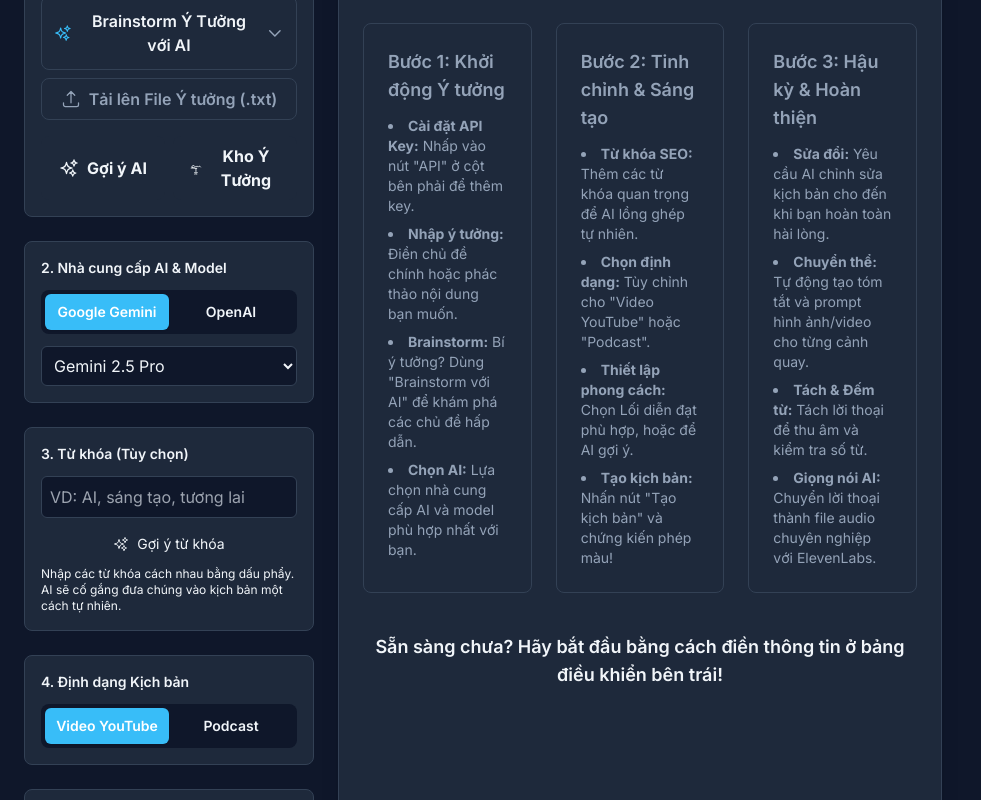
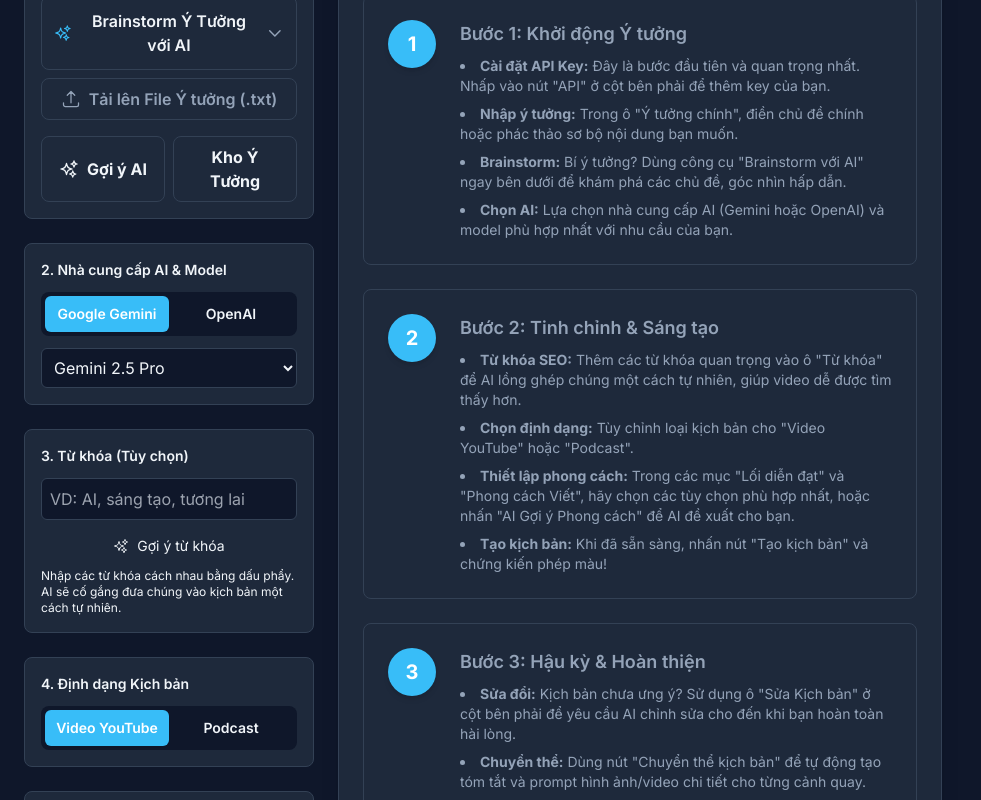
Before and after one commit to thuanndbxvp/ContentCreator5, a React (Vite) app: page / in a window 1280 px wide. Shown: the part 380-1180 px from the top of the page, without its empty margins (0-981 px from the left). Built offline with nearby package versions, Linux system fonts and the light colour scheme.

Commit message:
refactor: Improve button styles and initial state display
Updates button hover states for better visual feedback and restyles the initial state description in OutputDisplay for a clearer workflow presentation.

```diff
--- a/components/ControlPanel.tsx
+++ b/components/ControlPanel.tsx
@@ -135,7 +135,7 @@ export const ControlPanel: React.FC<ControlPanelProps> = ({
             {ideaList.length > 0 && (
                 <button
                     onClick={() => handleSaveAll(ideaList)}
-                    className="flex items-center gap-1 text-xs bg-secondary hover:bg-primary/50 text-text-secondary px-2 py-1 rounded-md transition"
+                    className="flex items-center gap-1 text-xs bg-secondary hover:bg-border hover:text-text-primary text-text-secondary px-2 py-1 rounded-md transition"
                     aria-label="Lưu tất cả ý tưởng hiển thị"
                 >
                     <BookmarkIcon className="w-3 h-3"/>
@@ -160,13 +160,22 @@ export const ControlPanel: React.FC<ControlPanelProps> = ({
                         Sử dụng
                     </button>
                     <button
-                      onClick={() => onSaveIdea(idea)}
-                      disabled={isIdeaSaved(idea)}
-                      className="flex items-center gap-1 text-xs bg-primary hover:bg-primary/50 text-text-secondary px-2 py-1 rounded-md transition disabled:opacity-50 disabled:cursor-not-allowed"
-                    >
-                      <BookmarkIcon className="w-3 h-3"/>
-                      {isIdeaSaved(idea) ? 'Đã lưu' : 'Lưu'}
-                    </button>
+                        onClick={() => onSaveIdea(idea)}
+                        disabled={isIdeaSaved(idea)}
+                        className="flex items-center gap-1 text-xs bg-primary hover:bg-secondary text-text-secondary px-2 py-1 rounded-md transition disabled:opacity-50 disabled:cursor-not-allowed"
+                      >
+                          {isIdeaSaved(idea) ? (
+                              <>
+                                  <CheckIcon className="w-3.5 h-3.5 text-green-400" />
+                                  <span className="text-text-secondary">Đã lưu</span>
+                              </>
+                          ) : (
+                              <>
+                                  <BookmarkIcon className="w-3 h-3"/>
+                                  <span>Lưu</span>
+                              </>
+                          )}
+                      </button>
                   </div>
                 </div>
             ))}
@@ -208,7 +217,7 @@ export const ControlPanel: React.FC<ControlPanelProps> = ({
                 <button
                   onClick={onGenerateSuggestions}
                   disabled={isSuggesting || !title || isLoading}
-                  className="w-full flex items-center justify-center bg-secondary hover:bg-secondary/70 disabled:bg-secondary/40 disabled:cursor-not-allowed text-text-primary font-bold py-2 px-4 rounded-lg transition"
+                  className="w-full flex items-center justify-center bg-secondary hover:bg-secondary/70 disabled:bg-secondary/40 disabled:cursor-not-allowed text-text-primary font-bold py-2 px-4 rounded-lg transition border border-border"
                 >
                   {isSuggesting ? (
                     <svg className="animate-spin h-5 w-5" xmlns="http://www.w3.org/2000/svg" fill="none" viewBox="0 0 24 24">
@@ -225,9 +234,8 @@ export const ControlPanel: React.FC<ControlPanelProps> = ({
                 </button>
                 <button
                   onClick={onOpenSavedIdeasModal}
-                  className="w-full flex items-center justify-center bg-secondary hover:bg-secondary/70 text-text-primary font-bold py-2 px-4 rounded-lg transition"
+                  className="w-full flex items-center justify-center bg-secondary hover:bg-secondary/70 text-text-primary font-bold py-2 px-4 rounded-lg transition border border-border"
                 >
-                  <LightbulbIcon className="w-5 h-5 mr-2" />
                   Kho Ý Tưởng
                 </button>
             </div>
@@ -354,7 +362,7 @@ export const ControlPanel: React.FC<ControlPanelProps> = ({
             <button
                 onClick={onSuggestStyle}
                 disabled={isSuggestingStyle || !title || isLoading}
-                className="w-full mb-4 flex items-center justify-center bg-secondary/70 hover:bg-secondary disabled:bg-secondary/40 disabled:cursor-not-allowed text-text-primary font-semibold py-2.5 px-4 rounded-lg transition"
+                className="w-full mb-4 flex items-center justify-center border border-accent text-accent hover:bg-accent/20 disabled:border-border disabled:text-text-secondary disabled:cursor-not-allowed font-semibold py-2.5 px-4 rounded-lg transition"
             >
                 {isSuggestingStyle ? (
                     <>
--- a/components/OutputDisplay.tsx
+++ b/components/OutputDisplay.tsx
@@ -40,40 +40,54 @@ const GeneratingIndicator: React.FC<{text: string}> = ({ text }) => (
 const InitialState: React.FC = () => (
     <div className="text-text-secondary prose prose-invert max-w-none prose-p:leading-relaxed">
         <h2 className="text-3xl font-bold text-text-primary mb-4" style={{color: 'var(--color-accent)'}}>Giải phóng Sức sáng tạo của bạn.</h2>
-        <p className="text-lg">Biến ý tưởng lóe lên thành kịch bản video/podcast chuyên nghiệp chỉ trong vài phút. Bắt đầu hành trình sáng tạo của bạn ngay bây giờ.</p>
+        <p className="text-lg">Biến ý tưởng lóe lên thành kịch bản video/podcast chuyên nghiệp chỉ trong vài phút. Dưới đây là quy trình làm việc đề xuất:</p>
 
-        <div className="mt-8 grid grid-cols-1 md:grid-cols-3 gap-6">
-            <div className="bg-secondary p-6 rounded-lg border border-border transition-all hover:border-accent/50 hover:shadow-xl hover:shadow-accent/5">
-                <h3 className="font-semibold text-accent/90 text-lg">Bước 1: Khởi động Ý tưởng</h3>
-                <ul className="list-disc list-inside space-y-2 mt-3 text-sm text-text-secondary">
-                    <li><strong>Cài đặt API Key:</strong> Nhấp vào nút "API" ở cột bên phải để thêm key.</li>
-                    <li><strong>Nhập ý tưởng:</strong> Điền chủ đề chính hoặc phác thảo nội dung bạn muốn.</li>
-                    <li><strong>Brainstorm:</strong> Bí ý tưởng? Dùng "Brainstorm với AI" để khám phá các chủ đề hấp dẫn.</li>
-                    <li><strong>Chọn AI:</strong> Lựa chọn nhà cung cấp AI và model phù hợp nhất với bạn.</li>
-                </ul>
+        <div className="mt-8 space-y-6">
+            {/* Step 1 */}
+            <div className="bg-secondary p-6 rounded-lg border border-border flex gap-6 items-start">
+                <div className="flex-shrink-0 bg-accent text-white rounded-full w-12 h-12 flex items-center justify-center font-bold text-xl shadow-md shadow-accent/20">1</div>
+                <div>
+                    <h3 className="font-semibold text-accent/90 text-lg mb-2">Bước 1: Khởi động Ý tưởng</h3>
+                    <ul className="list-disc list-inside space-y-2 text-sm text-text-secondary">
+                        <li><strong>Cài đặt API Key:</strong> Đây là bước đầu tiên và quan trọng nhất. Nhấp vào nút "API" ở cột bên phải để thêm key của bạn.</li>
+                        <li><strong>Nhập ý tưởng:</strong> Trong ô "Ý tưởng chính", điền chủ đề chính hoặc phác thảo sơ bộ nội dung bạn muốn.</li>
+                        <li><strong>Brainstorm:</strong> Bí ý tưởng? Dùng công cụ "Brainstorm với AI" ngay bên dưới để khám phá các chủ đề, góc nhìn hấp dẫn.</li>
+                        <li><strong>Chọn AI:</strong> Lựa chọn nhà cung cấp AI (Gemini hoặc OpenAI) và model phù hợp nhất với nhu cầu của bạn.</li>
+                    </ul>
+                </div>
             </div>
-            <div className="bg-secondary p-6 rounded-lg border border-border transition-all hover:border-accent/50 hover:shadow-xl hover:shadow-accent/5">
-                <h3 className="font-semibold text-accent/90 text-lg">Bước 2: Tinh chỉnh & Sáng tạo</h3>
-                 <ul className="list-disc list-inside space-y-2 mt-3 text-sm text-text-secondary">
-                    <li><strong>Từ khóa SEO:</strong> Thêm các từ khóa quan trọng để AI lồng ghép tự nhiên.</li>
-                    <li><strong>Chọn định dạng:</strong> Tùy chỉnh cho "Video YouTube" hoặc "Podcast".</li>
-                    <li><strong>Thiết lập phong cách:</strong> Chọn Lối diễn đạt phù hợp, hoặc để AI gợi ý.</li>
-                    <li><strong>Tạo kịch bản:</strong> Nhấn nút "Tạo kịch bản" và chứng kiến phép màu!</li>
-                </ul>
+
+            {/* Step 2 */}
+            <div className="bg-secondary p-6 rounded-lg border border-border flex gap-6 items-start">
+                <div className="flex-shrink-0 bg-accent text-white rounded-full w-12 h-12 flex items-center justify-center font-bold text-xl shadow-md shadow-accent/20">2</div>
+                <div>
+                    <h3 className="font-semibold text-accent/90 text-lg mb-2">Bước 2: Tinh chỉnh & Sáng tạo</h3>
+                    <ul className="list-disc list-inside space-y-2 text-sm text-text-secondary">
+                        <li><strong>Từ khóa SEO:</strong> Thêm các từ khóa quan trọng vào ô "Từ khóa" để AI lồng ghép chúng một cách tự nhiên, giúp video dễ được tìm thấy hơn.</li>
+                        <li><strong>Chọn định dạng:</strong> Tùy chỉnh loại kịch bản cho "Video YouTube" hoặc "Podcast".</li>
+                        <li><strong>Thiết lập phong cách:</strong> Trong các mục "Lối diễn đạt" và "Phong cách Viết", hãy chọn các tùy chọn phù hợp nhất, hoặc nhấn "AI Gợi ý Phong cách" để AI đề xuất cho bạn.</li>
+                        <li><strong>Tạo kịch bản:</strong> Khi đã sẵn sàng, nhấn nút "Tạo kịch bản" và chứng kiến phép màu!</li>
+                    </ul>
+                </div>
             </div>
-            <div className="bg-secondary p-6 rounded-lg border border-border transition-all hover:border-accent/50 hover:shadow-xl hover:shadow-accent/5">
-                <h3 className="font-semibold text-accent/90 text-lg">Bước 3: Hậu kỳ & Hoàn thiện</h3>
-                <ul className="list-disc list-inside space-y-2 mt-3 text-sm text-text-secondary">
-                    <li><strong>Sửa đổi:</strong> Yêu cầu AI chỉnh sửa kịch bản cho đến khi bạn hoàn toàn hài lòng.</li>
-                    <li><strong>Chuyển thể:</strong> Tự động tạo tóm tắt và prompt hình ảnh/video cho từng cảnh quay.</li>
-                    <li><strong>Tách & Đếm từ:</strong> Tách lời thoại để thu âm và kiểm tra số từ.</li>
-                    <li><strong>Giọng nói AI:</strong> Chuyển lời thoại thành file audio chuyên nghiệp với ElevenLabs.</li>
-                </ul>
+
+            {/* Step 3 */}
+            <div className="bg-secondary p-6 rounded-lg border border-border flex gap-6 items-start">
+                <div className="flex-shrink-0 bg-accent text-white rounded-full w-12 h-12 flex items-center justify-center font-bold text-xl shadow-md shadow-accent/20">3</div>
+                <div>
+                    <h3 className="font-semibold text-accent/90 text-lg mb-2">Bước 3: Hậu kỳ & Hoàn thiện</h3>
+                    <ul className="list-disc list-inside space-y-2 text-sm text-text-secondary">
+                        <li><strong>Sửa đổi:</strong> Kịch bản chưa ưng ý? Sử dụng ô "Sửa Kịch bản" ở cột bên phải để yêu cầu AI chỉnh sửa cho đến khi bạn hoàn toàn hài lòng.</li>
+                        <li><strong>Chuyển thể:</strong> Dùng nút "Chuyển thể kịch bản" để tự động tạo tóm tắt và prompt hình ảnh/video chi tiết cho từng cảnh quay.</li>
+                        <li><strong>Tách & Đếm từ:</strong> Nhấn "Tách voice và đếm số từ" để tách riêng phần lời thoại (dùng để thu âm) và kiểm tra số từ.</li>
+                        <li><strong>Giọng nói AI:</strong> Sử dụng nút "Chuyển thành Giọng nói" để chuyển lời thoại thành file audio chuyên nghiệp với ElevenLabs.</li>
+                    </ul>
+                </div>
             </div>
         </div>
 
         <p className="mt-10 text-center font-semibold text-text-primary text-lg">
-            Sẵn sàng chưa? Hãy bắt đầu bằng cách điền thông tin ở bảng điều khiển bên trái!
+            Sẵn sàng chưa? Hãy bắt đầu từ Bước 1 ở bảng điều khiển bên trái!
         </p>
     </div>
 );
```
